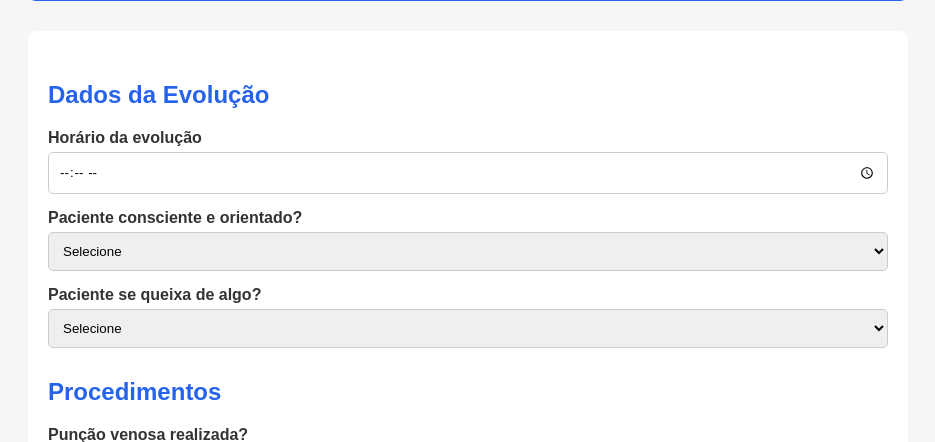
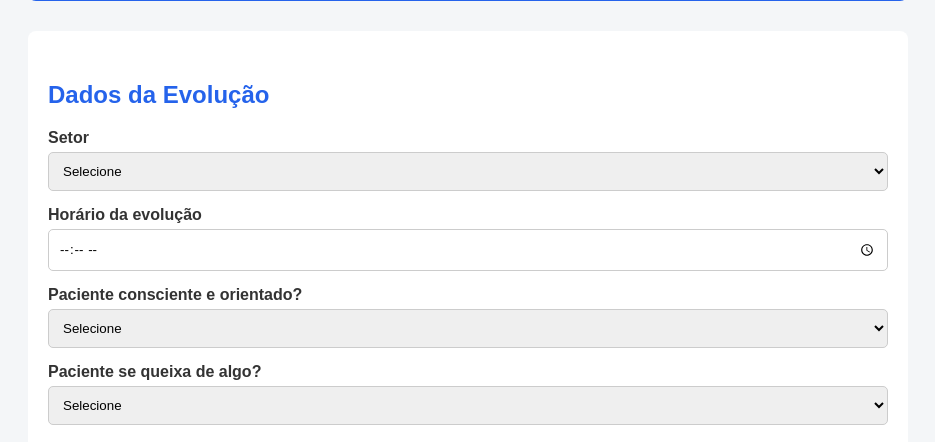
Before and after one commit to barbaranunesprogrammer/EnfEvolue, a Flask app: page / in a window 1280 px wide. Shown: the part 573-1015 px from the top of the page, without its empty margins (172-1107 px from the left). Run offline with Flask 3, Linux system fonts and the light colour scheme; the visitor is signed in with stand-in values (Sample User, id 1).

Commit message:
Adiciona campo de seleção para setor no formulário de evolução

```diff
--- a/app.py
+++ b/app.py
@@ -103,6 +103,7 @@ def index():
             todos_profissionais = {**PROFISSIONAIS, **profissionais_temporarios}
 
             h = request.form.get("horario", "")
+            setor = request.form.get("setor","")
             consciente = request.form.get("consciente", "")
             queixa = request.form.get("queixa", "")
             desc = request.form.get("descricao_queixa", "")
@@ -117,6 +118,19 @@ def index():
             profissional_outro = request.form.get("profissional_outro", "")
             coren_manual = request.form.get("coren", "")
 
+
+
+            if setor == "Sala de medicação":
+                setor = "Sala de Medicação"
+            elif setor == "Observação Pediatrica":
+                setor = "Observação Pediatrica"
+            elif setor == "Observação":
+                setor = "Observação"
+            elif setor == "Sala Vermelha":
+                setor = "Sala Vermelha"
+            else:
+                setor = "Setor não especificado"
+
             # ✅ Correção Abocath
             if abocath == "outro":
                 abocath = abocath_outro
@@ -130,7 +144,7 @@ def index():
                 coren = todos_profissionais.get(profissional, "COREN não informado")
 
             # ================= TEXTO =================
-            texto = f"{h} – Recebo paciente da Sala de Medicação.\n"
+            texto = f"{h} – Recebo paciente na {setor}.\n"
 
             texto += (
                 "Paciente consciente e orientado.\n"
--- a/templates/index.html
+++ b/templates/index.html
@@ -45,6 +45,16 @@
     <input type="hidden" name="acao" value="gerar_evolucao">
 
     <h2>Dados da Evolução</h2>
+
+     <label>Setor</label>
+    <select name="setor" id="setor">
+        <option value="">Selecione</option>
+        <option value="Sala de medicação">Sala de medicação</option>
+        <option value="Observação Pediatrica">Observação Pediatrica</option>
+        <option value="Observação">Observação</option>
+        <option value="Sala Vermelha">Sala Vermelha</option>
+        <option value="outro">Outro</option>
+    </select>
 
     <label>Horário da evolução</label>
     <input type="time" name="horario" required>
```
